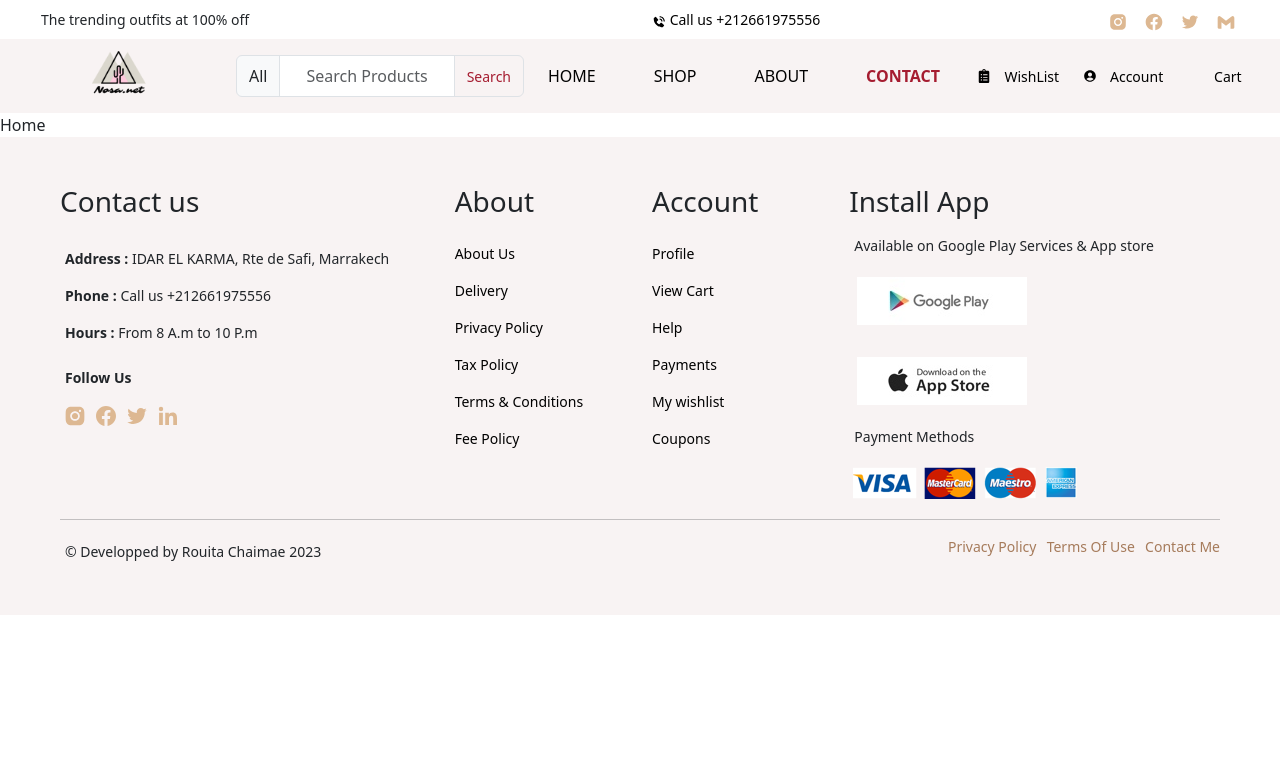
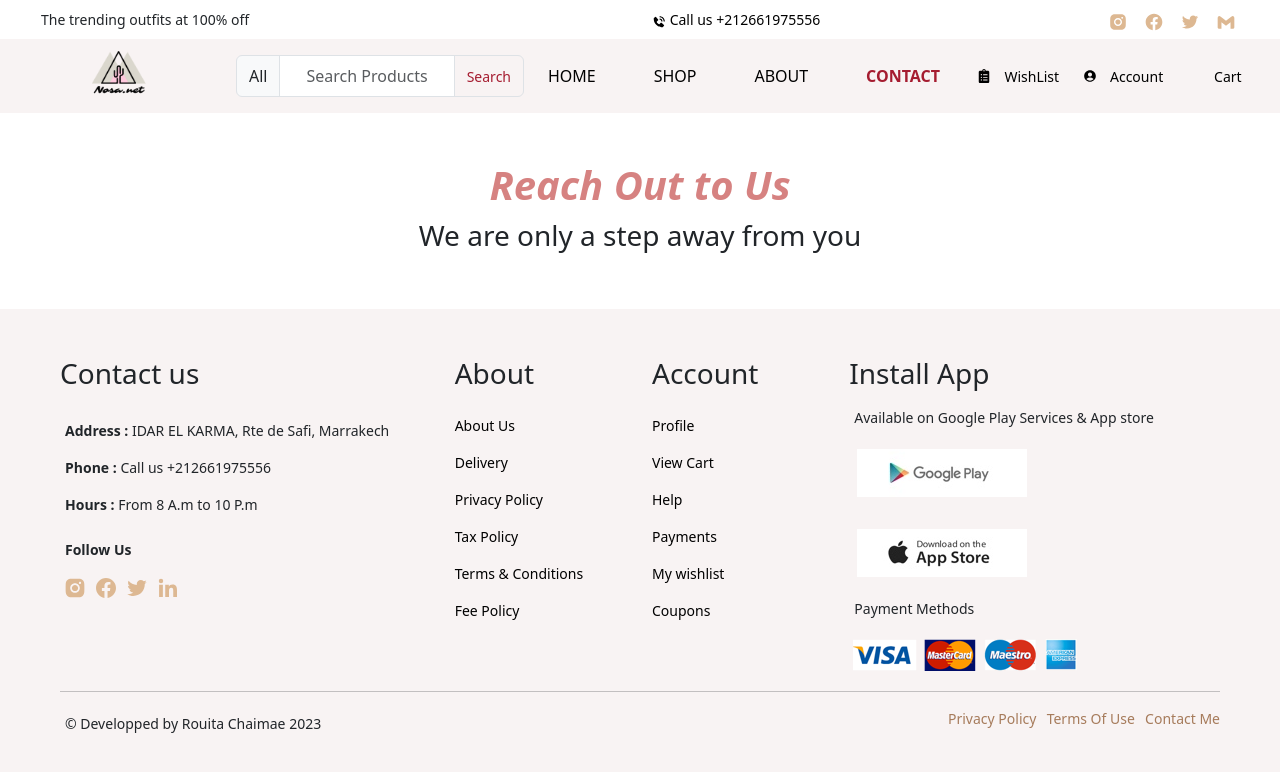
Before and after one commit to Chaimaert/e-comm-plat, a React (Vite) app: page /contact in a window 1280 px wide. Shown: the top 772 px of the page. Built offline with nearby package versions, Linux system fonts and the light colour scheme; some icons are missing.

Commit message:
starting the contact page

```diff
--- a/src/App.css
+++ b/src/App.css
@@ -434,3 +434,5 @@ tbody {
   width: 4rem;
   margin: 0 15px;
 }
+
+/* ------------------------------------------------ Contact Page -------------------------------------------------- */
--- a/src/pages/contact.jsx
+++ b/src/pages/contact.jsx
@@ -1,8 +1,17 @@
-
-
 const contact = () => {
   return (
-    <div> Home </div>
+    <>
+      <section className="contact-wrapper p-5">
+        <div className="container-xxl">
+          <div className="row">
+            <div className="col-12 text-center">
+              <h1 className=" text">Reach Out to Us</h1>
+              <p className=" text fs-3">We are only a step away from you</p>
+            </div>
+          </div>
+        </div>
+      </section>
+    </>
   );
 };
 
```
